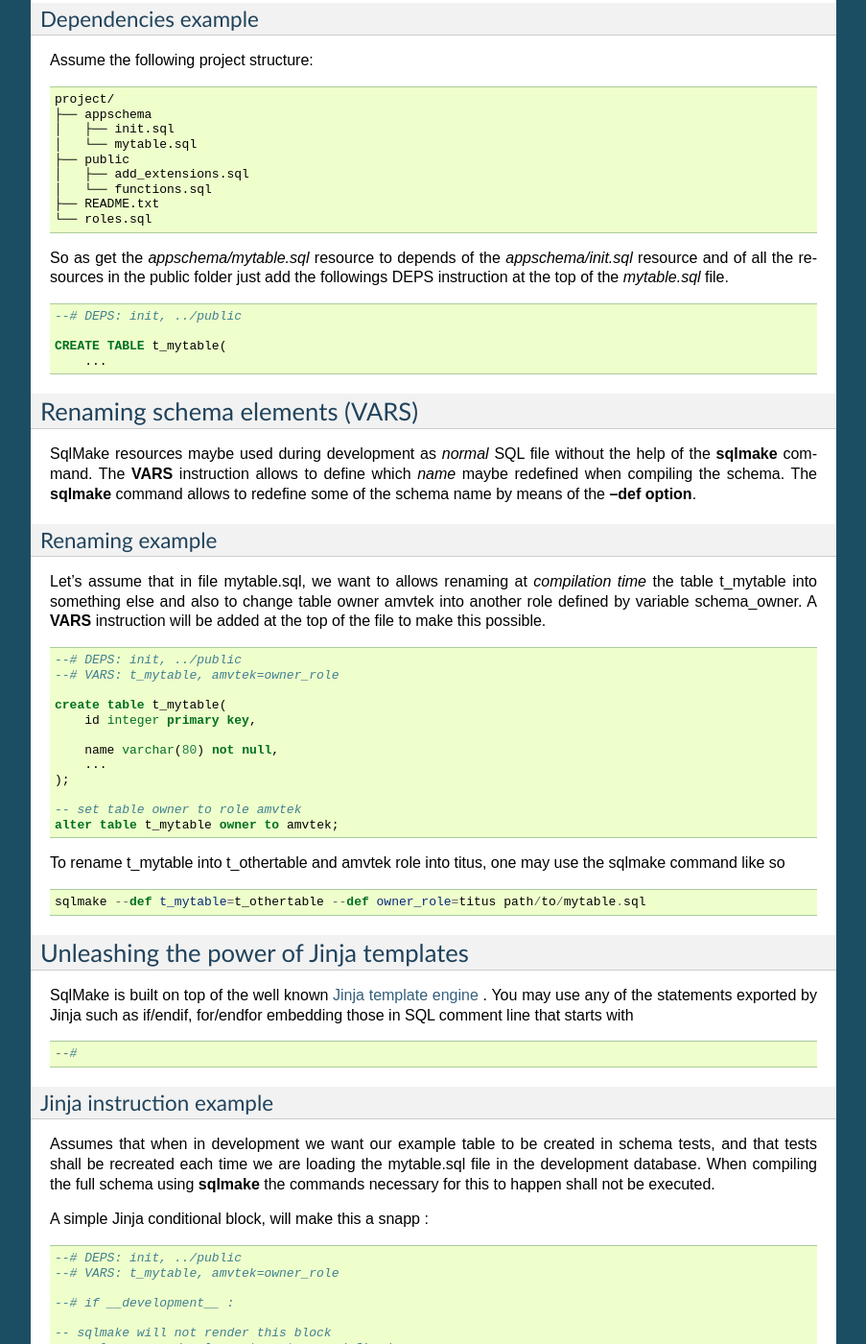
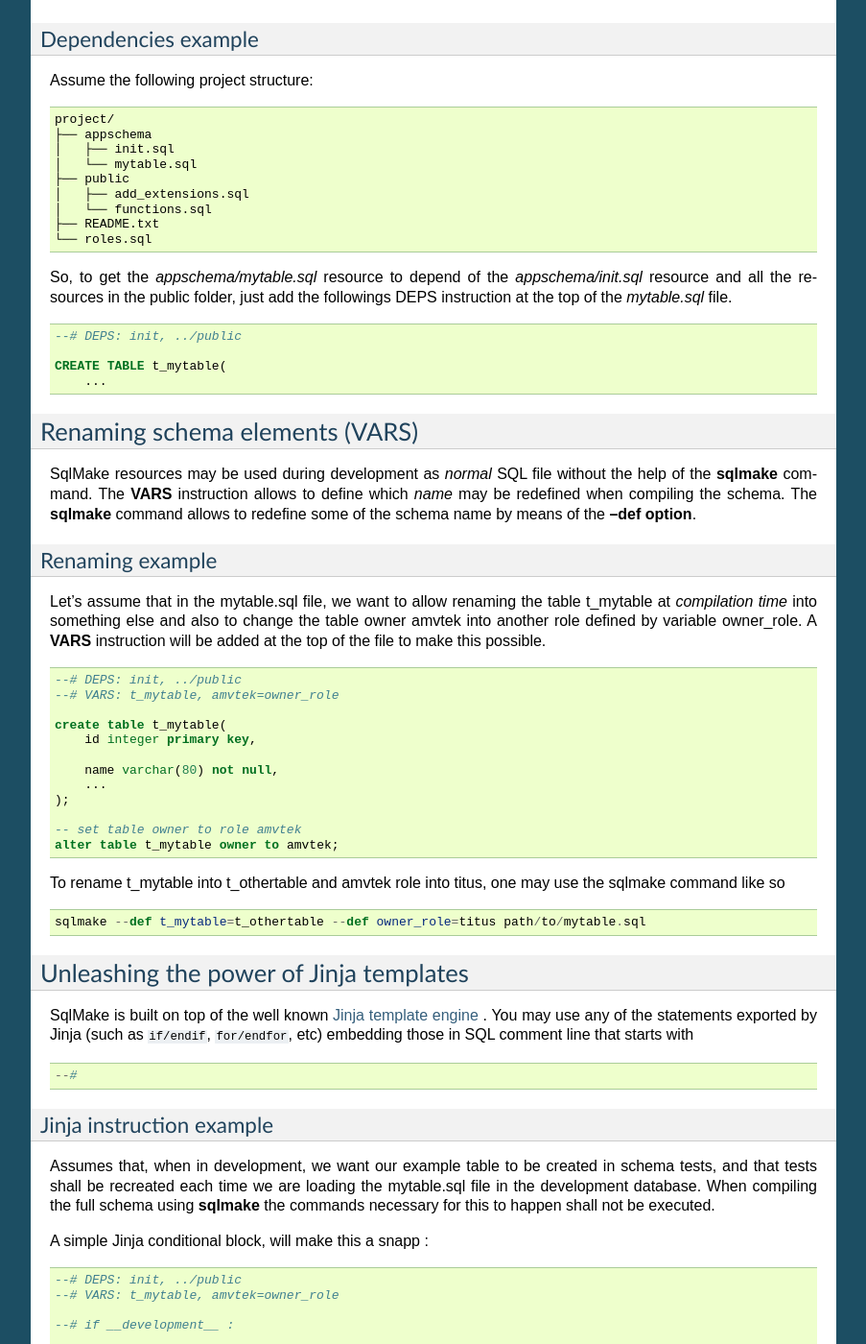
Before and after one commit to amvtek/SqlMake, a Sphinx documentation site: the page built from docs/workflow.rst, in a window 1280 px wide and 1400 px high, scrolled down 504 px. Shown: the whole window at 96% size, without its empty margins (198-1101 px from the left). Built offline with Sphinx 7.4.7, drawn with Linux system fonts in a browser that asks for light colours; some of the changed text lies outside the part shown.

Commit message:
Update workflow.rst

```diff
--- a/docs/workflow.rst
+++ b/docs/workflow.rst
@@ -22,7 +22,7 @@
 To add dependencies to a resource file you add **DEPS** instructions at the top
 of the file. Each **DEPS** instruction provides a comma separated list of
 relative paths to resource files or folder in your project. If you are using
-folder dependency, SqlMake will automatically assumes that all the resources it
+folder dependency, SqlMake will automatically assumes that all the resources the folder
 contains are dependencies of the file that defines it.
 
 Dependencies example
@@ -40,8 +40,8 @@
     ├── README.txt
     └── roles.sql
 
-So as get the *appschema/mytable.sql* resource to depends of the
-*appschema/init.sql* resource and of all the resources in the public folder just
+So, to get the *appschema/mytable.sql* resource to depend of the
+*appschema/init.sql* resource and all the resources in the public folder, just
 add the followings DEPS instruction at the top of the *mytable.sql* file.
 
 .. code-block:: sql
@@ -54,17 +54,17 @@
 Renaming schema elements (VARS)
 -------------------------------
 
-SqlMake resources maybe used during development as *normal* SQL file without the
+SqlMake resources may be used during development as *normal* SQL file without the
 help of the **sqlmake** command. The **VARS** instruction allows to define which
-*name* maybe redefined when compiling the schema. The **sqlmake** command allows to
+*name* may be redefined when compiling the schema. The **sqlmake** command allows to
 redefine some of the schema name by means of the **--def option**.
 
 Renaming example
 ~~~~~~~~~~~~~~~~
 
-Let's assume that in file mytable.sql, we want to allows renaming at *compilation
-time* the table t_mytable into something else and also to change table owner
-amvtek into another role defined by variable schema_owner. A **VARS**
+Let's assume that in the mytable.sql file, we want to allow renaming the table t_mytable
+at *compilation time* into something else and also to change the table owner
+amvtek into another role defined by variable owner_role. A **VARS**
 instruction will be added at the top of the file to make this possible.
 
 .. code-block:: sql
@@ -91,7 +91,7 @@
 ---------------------------------------
 
 SqlMake is built on top of the well known `Jinja template engine`_ . You may use
-any of the statements exported by Jinja such as if/endif, for/endfor embedding
+any of the statements exported by Jinja (such as ``if/endif``, ``for/endfor``, etc) embedding
 those in SQL comment line that starts with ::
 
     --#
@@ -99,7 +99,7 @@
 Jinja instruction example
 ~~~~~~~~~~~~~~~~~~~~~~~~~
 
-Assumes that when in development we want our example table to be created in
+Assumes that, when in development, we want our example table to be created in
 schema tests, and that tests shall be recreated each time we are loading the
 mytable.sql file in the development database. When compiling the full schema
 using **sqlmake** the commands necessary for this to happen shall not be
```
Also changed, not shown: other parts of docs/workflow.rst (+1 -1 lines).
